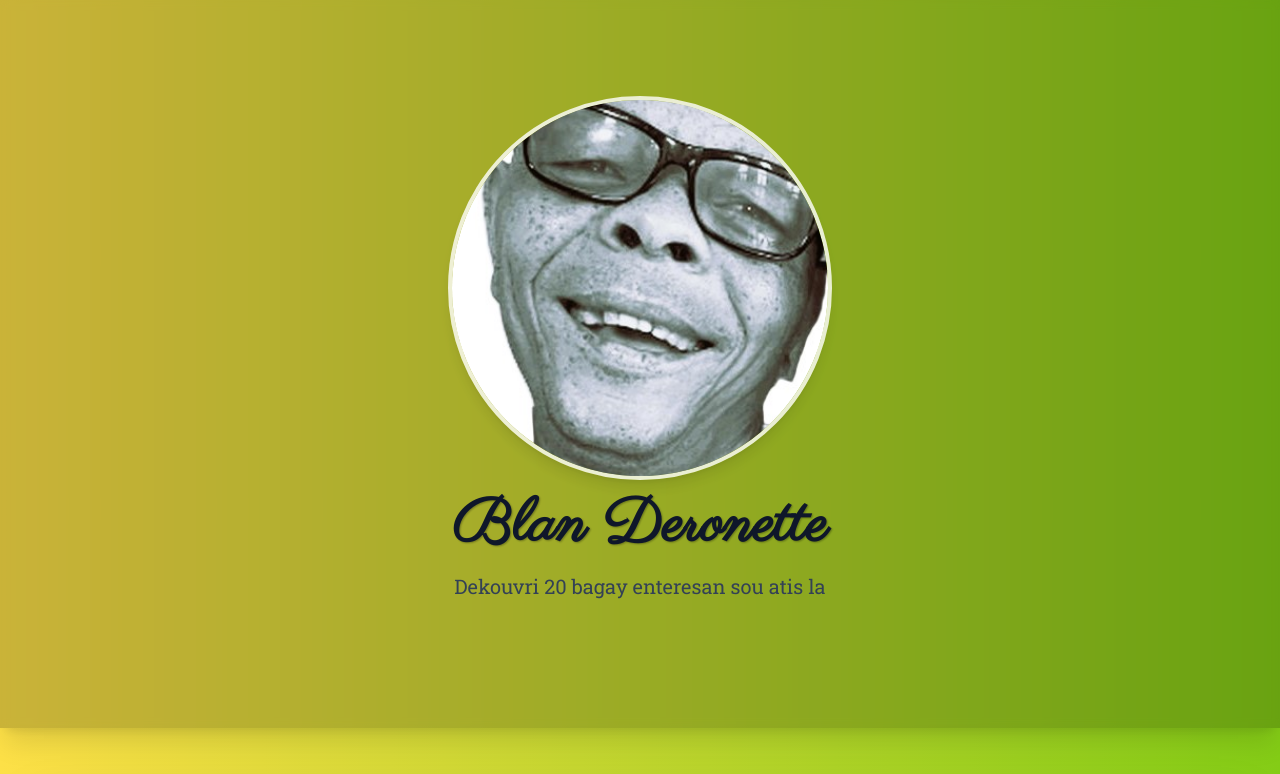
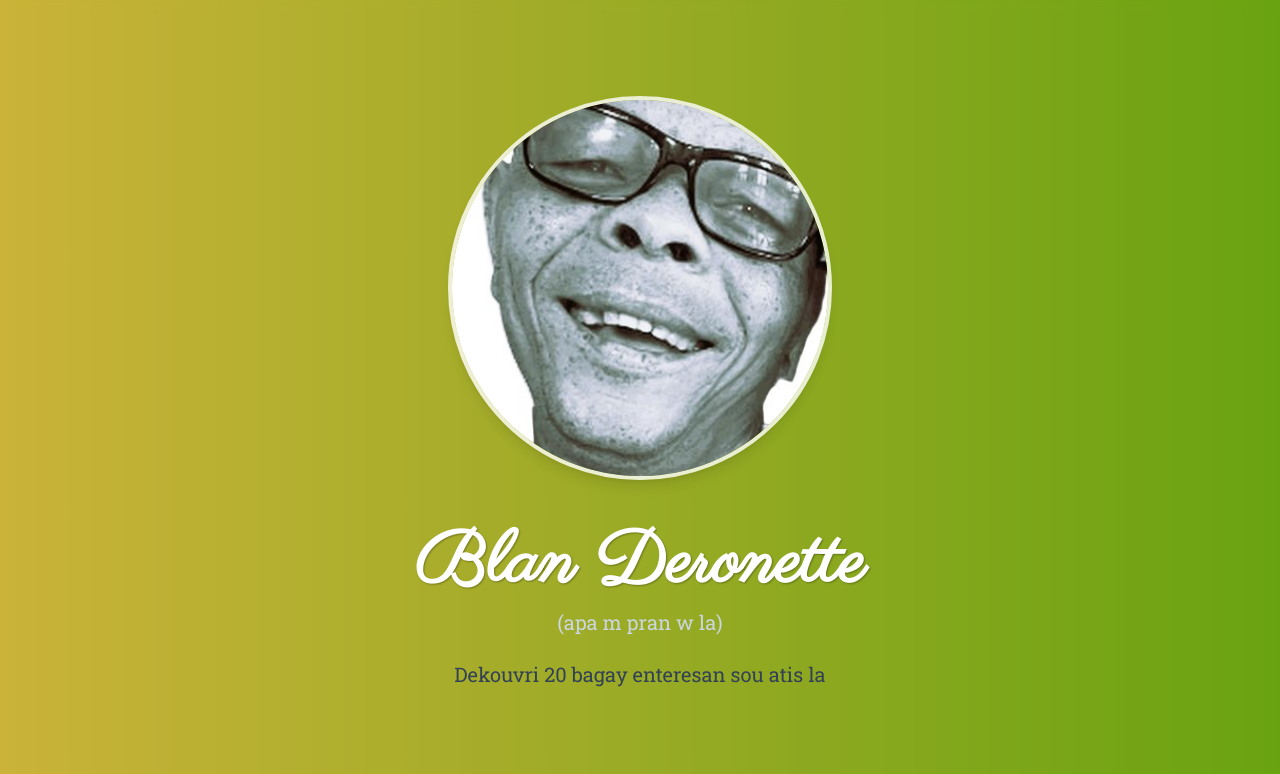
Before and after one commit to aibecprod/blan-deronette-page, a plain HTML site: page index.html in a window 1280 px wide. Shown: the top 774 px of the page. Drawn offline with nearby package versions, Linux system fonts and the light colour scheme.

Commit message:
Update index.html

```diff
--- a/index.html
+++ b/index.html
@@ -45,8 +45,9 @@
     <header class="bg-black/20 backdrop-blur-sm text-white py-16 sm:py-24 shadow-xl">
         <div class="container mx-auto px-6 text-center">
             <div class="mb-8">
-                <img src="images/blan-profile.jpg" alt="Foto Blan Deronette" class="w-72 h-72 sm:w-96 sm:h-96 mx-auto rounded-full object-cover border-4 border-white/80 shadow-lg mb-4" onerror="this.onerror=null;this.src='https://placehold.co/288x288/a3e635/333333?text=Imaj+Pa+Disponib';">
-            <h1 class="parisienne-regular text-4xl sm:text-5xl md:text-6xl font-bold mb-4 hero-title-gradient text-slate-900">Blan Deronette</h1>
+                <img src="images/blan-profile.jpg" alt="Foto Blan Deronette" class="w-72 h-72 sm:w-96 sm:h-96 mx-auto rounded-full object-cover border-4 border-white/80 shadow-lg mb-12" onerror="this.onerror=null;this.src='https://placehold.co/288x288/a3e635/333333?text=Imaj+Pa+Disponib';">
+            <h1 class="parisienne-regular text-5xl sm:text-6xl md:text-7xl font-bold mb-2 text-white hero-title-gradient">Blan Deronette</h1>
+            <p class="text-lg sm:text-xl text-slate-300 mb-6">(apa m pran w la)</p>
             <p class="text-lg sm:text-xl text-slate-700">Dekouvri 20 bagay enteresan sou atis la</p>
         </div>
     </header>
```
